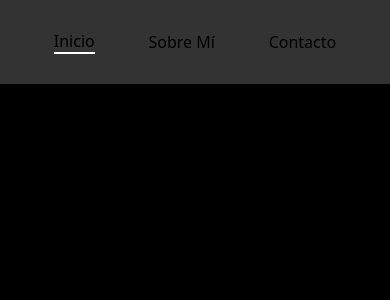
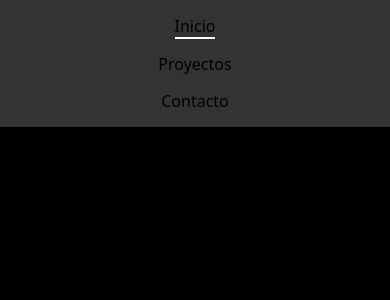
Before and after one commit to GusEngers/portfolio, a Next.js app: page / in a window 390 px wide. Shown: the top 300 px of the page. Built offline with nearby package versions, Linux system fonts and the light colour scheme.

Commit message:
Navbar adaptable

```diff
--- a/components/Navbar/Navbar.module.css
+++ b/components/Navbar/Navbar.module.css
@@ -12,6 +12,23 @@
   height: 100%;
 }
 
+@media (max-width: 721px) {
+  .container {
+    height: 15vh;
+  }
+
+  .list {
+    display: flex;
+    flex-direction: column;
+    align-items: center;
+    justify-content: space-evenly;
+  }
+
+  .item {
+    margin: 20px 0;
+  }
+}
+
 .item {
   list-style: none;
   margin: 0;
--- a/components/Navbar/Navbar.tsx
+++ b/components/Navbar/Navbar.tsx
@@ -9,6 +9,7 @@ export default function Navbar(): JSX.Element {
     if (pathname === route) return `${styles.item} ${styles.active}`;
     return `${styles.item}`;
   };
+
   return (
     <nav className={styles.container}>
       <ul className={styles.list}>
@@ -17,9 +18,9 @@ export default function Navbar(): JSX.Element {
             Inicio
           </Link>
         </li>
-        <li className={defineStyle('/about')}>
-          <Link style={{ textDecoration: 'None' }} href={'/about'}>
-            Sobre Mí
+        <li className={defineStyle('/projects')}>
+          <Link style={{ textDecoration: 'None' }} href={'/projects'}>
+            Proyectos
           </Link>
         </li>
         <li className={defineStyle('/contact')}>
--- a/pages/about.tsx
+++ b/pages/projects.tsx
@@ -1,6 +1,6 @@
 import Navbar from '@/components/Navbar/Navbar';
 
-export default function About(): JSX.Element {
+export default function Projects(): JSX.Element {
   return (
     <div>
       <Navbar />
```
